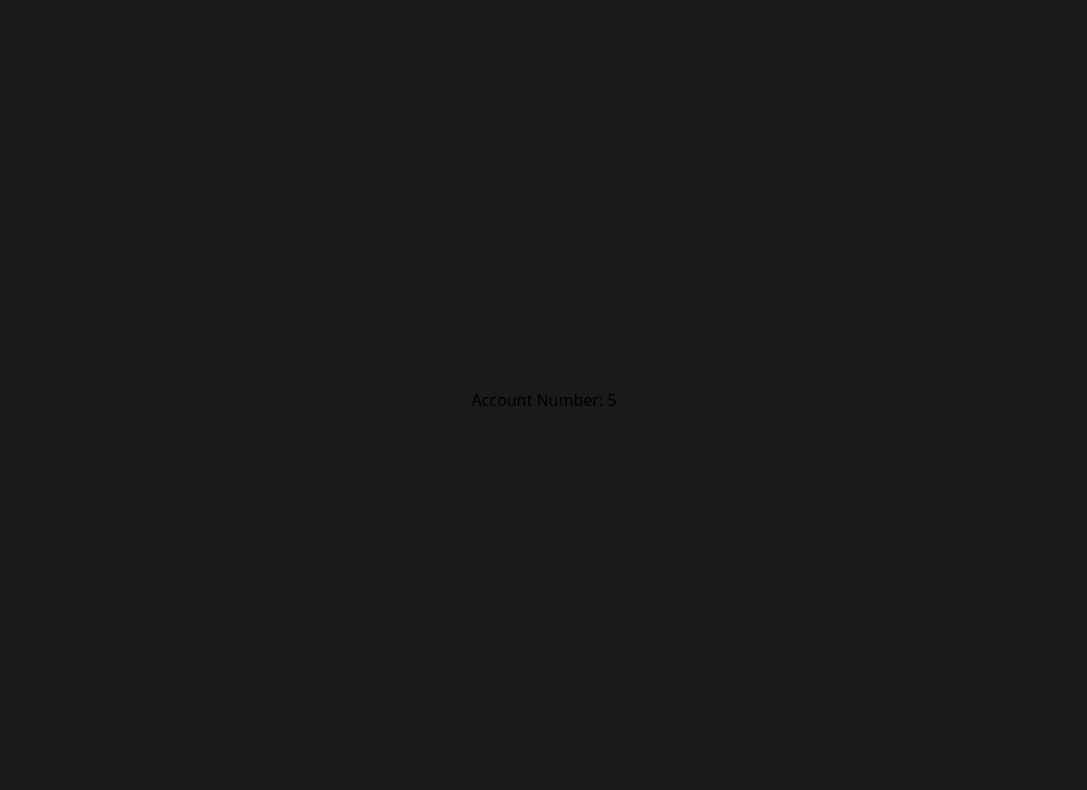
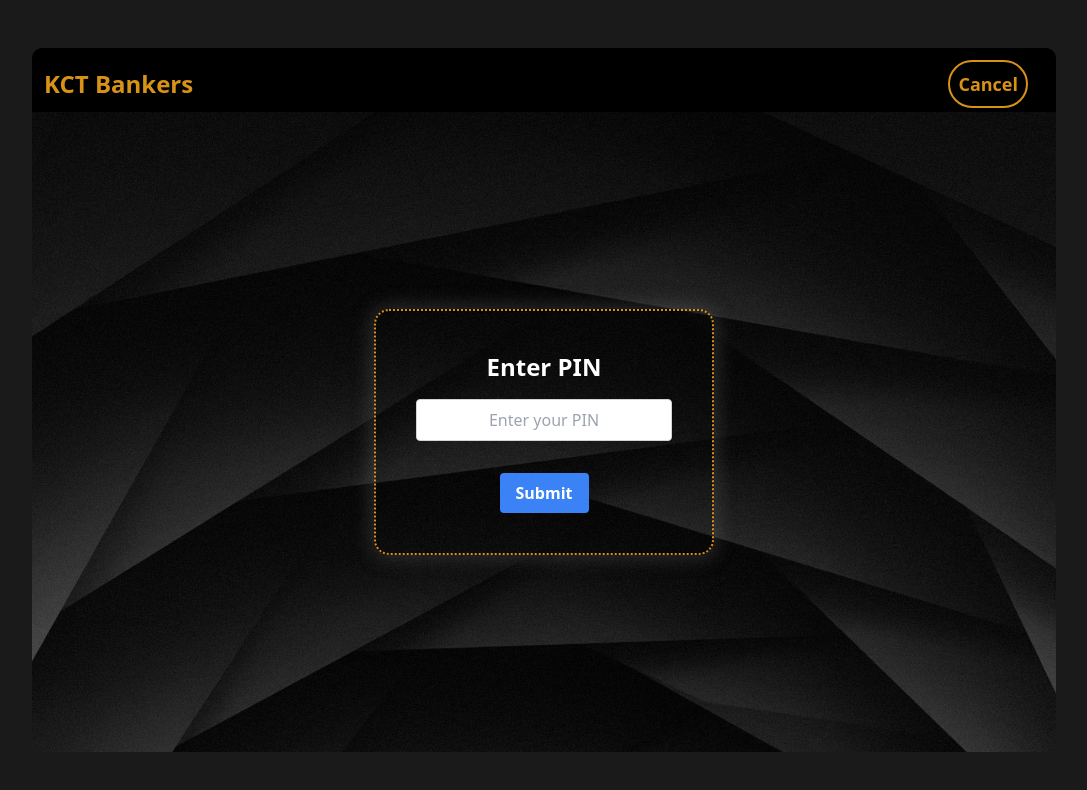
Before and after one commit to iamevs/atm-management, a React (Vite) app in the folder client/: page / in a window 1280 px wide. Both pictures are taken after typing "5" into the empty fields and a click on the button "Submit". Shown: the top 790 px of the page, without its empty margins (96-1183 px from the left). Built offline with nearby package versions, Linux system fonts and the light colour scheme.

Commit message:
Pinvalidation UI ✅

```diff
--- a/client/src/App.jsx
+++ b/client/src/App.jsx
@@ -1,25 +1,52 @@
 import React, { useState } from 'react';
 import InsertCardPage from './components/InsertCardPage.jsx';
+import PinScreen from './components/PinScreen.jsx';
 
 const App = () => {
-
     const [accno, setAccno] = useState(0);
+    const [pin, setPin] = useState(0);
+    const pass = "1234"
 
     const handleAccountNumber = (accountNumber) => {
         setAccno(accountNumber);
     };
+    const handlePinEntered = (pin) => {
+        setPin(pin);
+        console.log(pin);
+        console.log(typeof pin)
+        console.log(pass)
+        console.log(typeof pass)
+    };
+
+    const auth = () => {
+        if (pin === pass) {
+            return true
+        } else {
+            return false
+        }
+    }
+
 
     return (
-        <div className="flex flex-col items-center justify-center h-screen" style={{
-            background: "#1a1a1a"
-        }}>
+        <div className="flex flex-col items-center justify-center h-screen" style={{ background: '#1a1a1a' }}>
             {accno === 0 ? (
                 <InsertCardPage handleAccountNumber={handleAccountNumber} />
             ) : (
-                <div>
-                    <h2>Account Number: {accno}</h2>
-                </div>
+                pin === 0 ? (
+                    <PinScreen handlePinEntered={handlePinEntered} />
+                ) : (
+                    auth() ? (
+                        <div className="flex flex-col items-center justify-center h-screen">
+                            <h1 className="text-2xl font-bold mb-4 text-white">Welcome</h1>
+                        </div>
+                    ) : (
+                        <div className="flex flex-col items-center justify-center h-screen">
+                            <h1 className="text-2xl font-bold mb-4 text-white">Wrong Pin</h1>
+                        </div>
+                    )
+                )
             )}
+
         </div>
     );
 };
--- a/client/src/components/InsertCardPage.jsx
+++ b/client/src/components/InsertCardPage.jsx
@@ -34,10 +34,11 @@ const InsertCardPage = ({ handleAccountNumber }) => {
                 }}
                 className='p-10 flex flex-col items-center justify-center'
                 >
-                    <h2 className="text-4xl font-bold mb-8 text-white">Wecome to KCT Bankers</h2>
-                    <img src={insert} alt="insert" className="w-1/4 mb-8 mt-0 p-2 rounded" style={{
-                        backdropFilter: "blur(10px)",
-                    }} />
+                    <h2 className="text-4xl font-bold mb-12 text-white">Wecome to KCT Bankers</h2>
+                    <h2 className="text-2xl font-bold mb-4"
+                    style={{
+                        color: "#D89216",
+                    }}>Enter Account Number</h2>
                     <form onSubmit={handleSubmit} className="w-64 flex flex-col">
                         <input
                             type="number"
--- /dev/null
+++ b/client/src/components/PinScreen.jsx
@@ -0,0 +1,58 @@
+import React, { useState } from 'react';
+import Navbar from './Navbar';
+import bg from '../assets/bg.jpg';
+
+const PinScreen = ({ handlePinEntered }) => {
+    const [pin, setPin] = useState('');
+    const handleSubmit = (e) => {
+        e.preventDefault();
+        handlePinEntered(pin);
+    };
+
+    return (
+        <>
+            <div className="flex flex-col items-center justify-center h-screen">
+                <Navbar style={{
+                    position: "realative",
+                    top: "0",
+                }} />
+                <div className="flex flex-col items-center justify-center" style={{
+                    background: `url(${bg})`,
+                    width: "80vw",
+                    height: "80vh",
+                    backgroundPosition: "center",
+                    backgroundSize: "cover",
+                    borderRadius: "0 0 10px 10px",
+                }}>
+                    <div
+                        style={{
+                            borderRadius: "15px",
+                            boxShadow: "0px 0px 20px 3px rgb(136 136 136 / 29%)",
+                            border: "2px dotted #D89216",
+                        }}
+                        className='p-10 flex flex-col items-center justify-center'
+                    >
+                        <h2 className="text-2xl font-bold mb-4 text-white">Enter PIN</h2>
+                        <form onSubmit={handleSubmit} className="w-64 flex flex-col items-center">
+                            <input
+                                type="password"
+                                value={pin}
+                                className="border border-gray-300 rounded px-3 py-2 w-full mb-4 text-center"
+                                placeholder='Enter your PIN'
+                                onChange={(e) => setPin(e.target.value)}
+                            />
+                            <button
+                                type="submit"
+                                className="bg-blue-500 hover:bg-blue-700 text-white font-bold py-2 px-4 rounded mt-4"
+                            >
+                                Submit
+                            </button>
+                        </form>
+                    </div>
+                </div>
+            </div>
+        </>
+    );
+};
+
+export default PinScreen;
```
